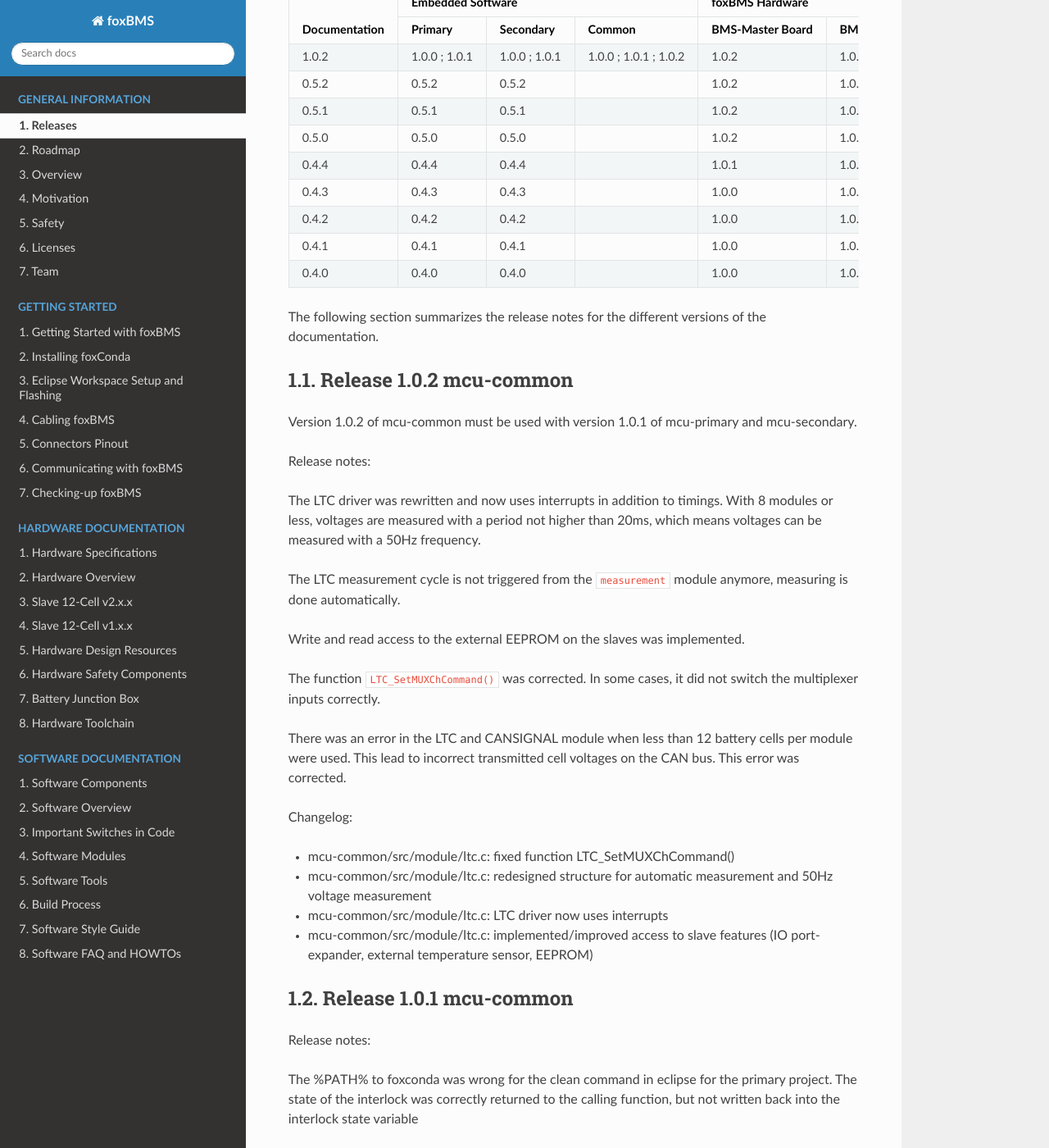
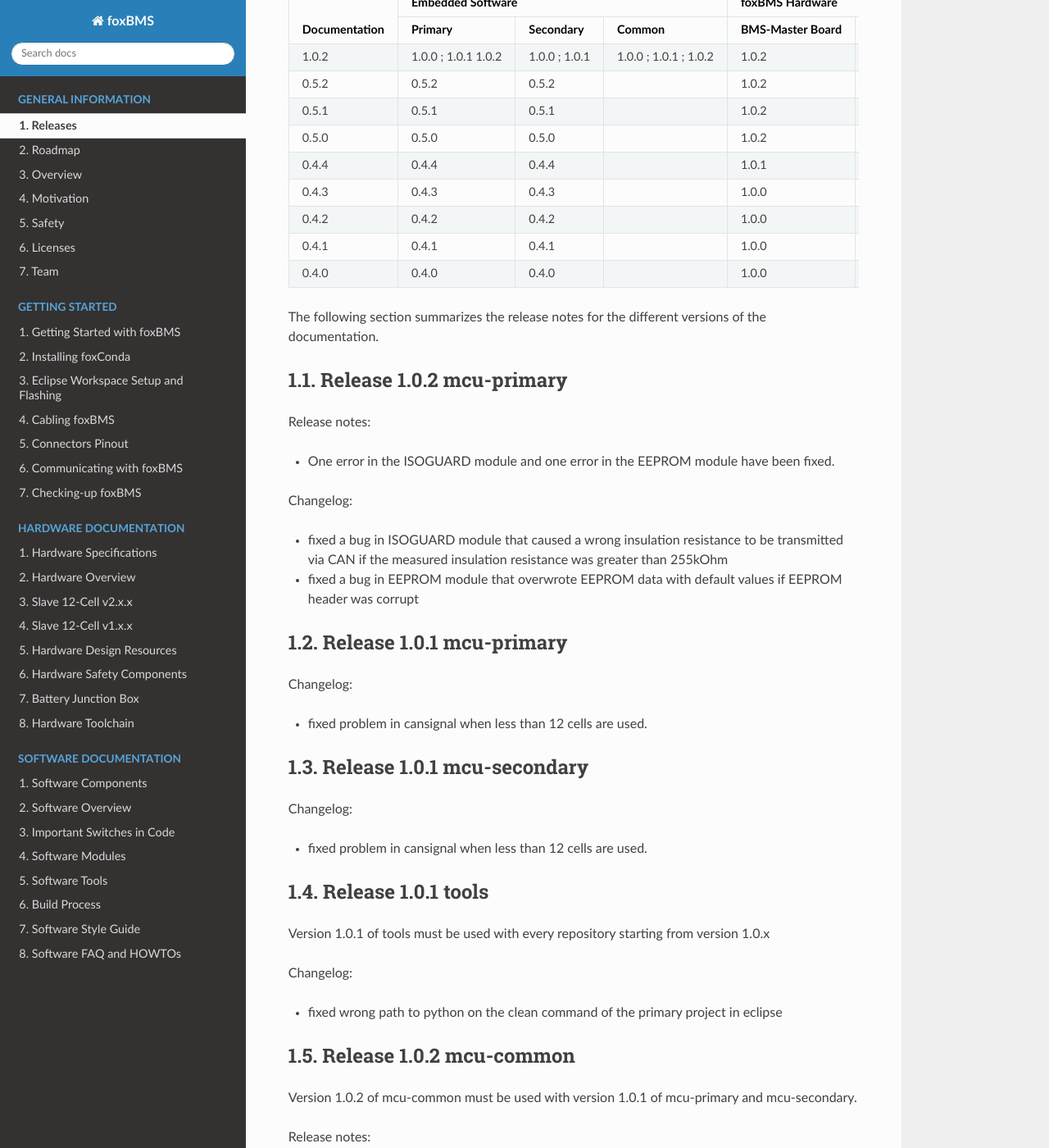
Before and after one commit to foxBMS/documentation, a Sphinx documentation site: the page built from doc/sphinx/general_information/releases/releases.rst, in a window 1280 px wide and 1400 px high, scrolled down 245 px. Shown: the whole window at 82% size. Built offline with Sphinx 7.4.7 and the Read the Docs theme 2.0.0, drawn with Linux system fonts in a browser that asks for light colours; pages that are not in the unit, such as notebooks, are missing from menus; the version number could not be read and is left out; some of the changed text lies outside the part shown.

Commit message:
Updated release notes

```diff
--- a/doc/sphinx/general_information/releases/releases.rst
+++ b/doc/sphinx/general_information/releases/releases.rst
@@ -18,7 +18,7 @@ The first line is the most recent one, the last one the oldest one.
 +===============+==========+===========+===========+==============+=================+=============+=================+============+
 | 1.0.2         | 1.0.0 ;  | 1.0.0 ;   | 1.0.0 ;   | 1.0.2        | 1.0.1           |   1.0.1 ;   | 1.0.2           | 1.0.0      |
 |               | 1.0.1    | 1.0.1     | 1.0.1 ;   |              |                 |   2.0.3 ;   |                 |            |
-|               |          |           | 1.0.2     |              |                 |   2.1.0     |                 |            |
+|               | 1.0.2    |           | 1.0.2     |              |                 |   2.1.0     |                 |            |
 +---------------+----------+-----------+-----------+--------------+-----------------+-------------+-----------------+------------+
 | 0.5.2         | 0.5.2    | 0.5.2     |           | 1.0.2        | 1.0.1           |   1.0.1 ;   | 1.0.2           | 0.5.0      |
 |               |          |           |           |              |                 |   2.0.3 ;   |                 |            |
@@ -40,6 +40,44 @@ The first line is the most recent one, the last one the oldest one.
 +---------------+----------+-----------+-----------+--------------+-----------------+-------------+-----------------+------------+
 
 The following section summarizes the release notes for the different versions of the documentation.
+
+Release 1.0.2 mcu-primary
+-------------------------
+
+Release notes:
+
+- One error in the ISOGUARD module and one error in the EEPROM module have been fixed.
+
+
+Changelog:
+
+- fixed a bug in ISOGUARD module that caused a wrong insulation resistance to be transmitted via CAN if the measured insulation resistance was greater than 255kOhm
+- fixed a bug in EEPROM module that overwrote EEPROM data with default values if EEPROM header was corrupt
+
+
+Release 1.0.1 mcu-primary
+-------------------------
+
+Changelog:
+
+- fixed problem in cansignal when less than 12 cells are used.
+
+Release 1.0.1 mcu-secondary
+---------------------------
+
+Changelog:
+
+- fixed problem in cansignal when less than 12 cells are used.
+
+Release 1.0.1 tools
+-------------------
+
+Version 1.0.1 of tools must be used with every repository starting from version 1.0.x
+
+Changelog:
+
+- fixed wrong path to python on the clean command of the primary project in eclipse
+
 
 Release 1.0.2 mcu-common
 ------------------------
```
